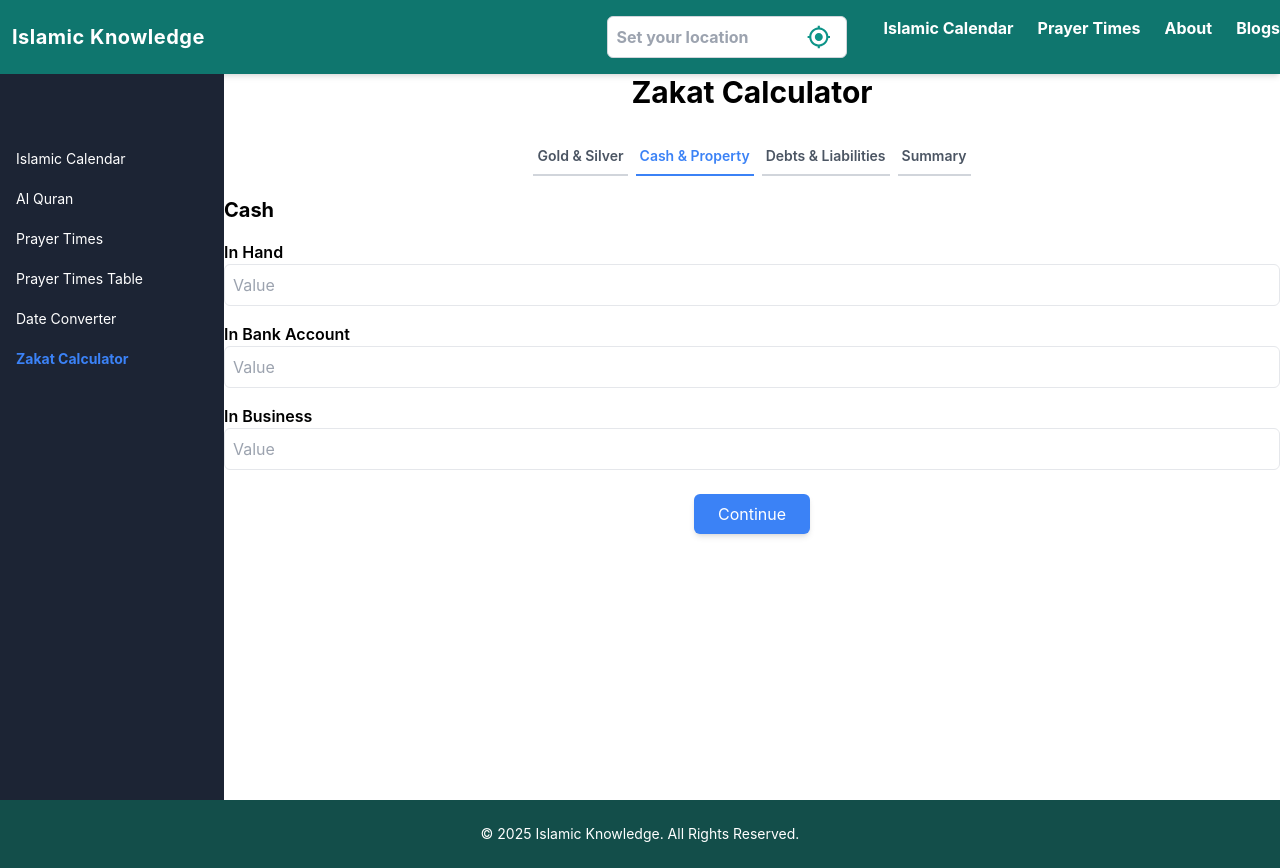
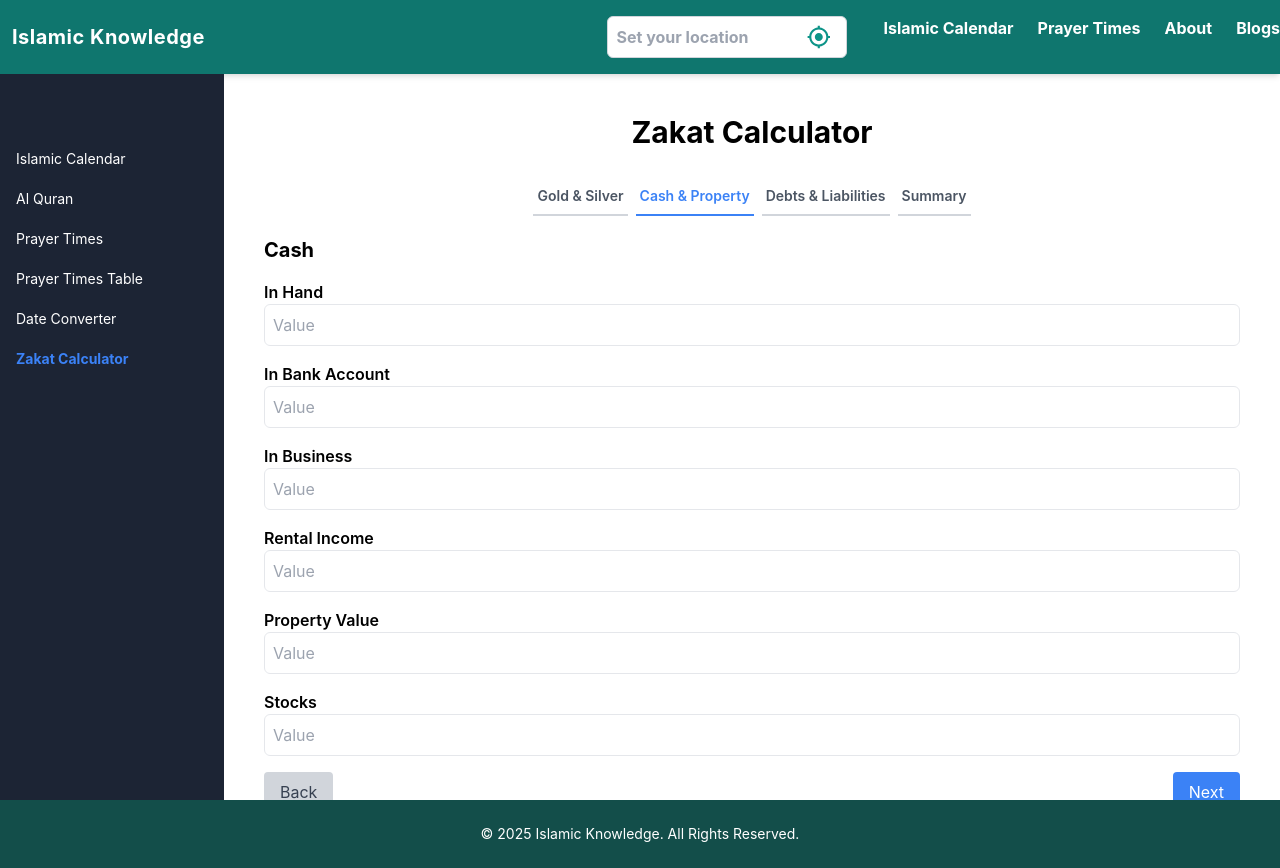
Before and after one commit to somu46/Islamic-calendar, a React (Create React App) app: page /data/zakat-calculator in a window 1280 px wide. Both pictures are taken after a click on the button "Cash & Property". Built offline with nearby package versions, Linux system fonts and the light colour scheme.

Commit message:
gold and silver problem

```diff
--- a/src/Pages/ZakatCalculator/ZakatCalculator.js
+++ b/src/Pages/ZakatCalculator/ZakatCalculator.js
@@ -20,13 +20,10 @@ function ZakatCalculator() {
   const nisab = 87.48; // Nisab in grams of gold
   const zakatRate = 0.025;
 
-  const handleInputChange = (section, field, value) => {
+  const handleInputChange = (field, value) => {
     setFormData((prev) => ({
       ...prev,
-      [section]: {
-        ...prev[section],
       [field]: parseFloat(value) || 0,
-      },
     }));
   };
 
@@ -71,13 +68,11 @@ function ZakatCalculator() {
 
   const handleCalculate = () => {
     setZakatAmount(calculateZakat());
+    setCurrentTab("Summary");
   };
 
-  const isDebtsValid = formData.debts > 0;
-
   return (
-
-      <div className="">
+    <div className="p-4 sm:p-10">
       <h1 className="text-3xl font-bold text-center mb-6">Zakat Calculator</h1>
       <div className="flex flex-wrap justify-center mb-4">
         {["Gold & Silver", "Cash & Property", "Debts & Liabilities", "Summary"].map((tab) => (
@@ -99,36 +94,36 @@ function ZakatCalculator() {
         {currentTab === "Gold & Silver" && (
           <div>
             <h2 className="text-xl font-bold mb-4">Gold</h2>
-              {["20", "22", "24"].map((k) => (
+            {["24", "22", "18"].map((k) => (
               <div key={k} className="flex flex-wrap items-center space-y-2 sm:space-y-0 sm:space-x-4 mb-4">
                 <label className="w-full sm:w-24 font-semibold">{k} Carats</label>
                 <input
                   type="number"
                   placeholder="Grams"
                   className="border rounded-md p-2 flex-1 w-full sm:w-auto mx-1"
-                    onChange={(e) => handleInputChange(`gold${k}`, "grams", e.target.value)}
+                  onChange={(e) => handleInputChange(`gold${k}.grams`, e.target.value)}
                 />
                 <input
                   type="number"
                   placeholder="Price/10g"
                   className="border rounded-md p-2 flex-1 w-full sm:w-auto"
-                    onChange={(e) => handleInputChange(`gold${k}`, "price", e.target.value)}
+                  onChange={(e) => handleInputChange(`gold${k}.price`, e.target.value)}
                 />
               </div>
             ))}
             <h2 className="text-xl font-bold mt-6 mb-4">Silver</h2>
-              <div className="flex flex-wrap  items-center space-y-2 sm:space-y-0 sm:space-x-4 mb-4">
+            <div className="flex flex-wrap items-center space-y-2 sm:space-y-0 sm:space-x-4 mb-4">
               <input
                 type="number"
                 placeholder="Grams"
-                  className="border rounded-md p-2 flex-1 w-full sm:w-auto "
-                  onChange={(e) => handleInputChange("silver", "grams", e.target.value)}
+                className="border rounded-md p-2 flex-1 w-full sm:w-auto"
+                onChange={(e) => handleInputChange("silver.grams", e.target.value)}
               />
               <input
                 type="number"
                 placeholder="Price/10g"
-                  className="border  rounded-md p-2 flex-1 w-full sm:w-auto mx-1"
-                  onChange={(e) => handleInputChange("silver", "price", e.target.value)}
+                className="border rounded-md p-2 flex-1 w-full sm:w-auto mx-1"
+                onChange={(e) => handleInputChange("silver.price", e.target.value)}
               />
             </div>
           </div>
@@ -144,7 +139,7 @@ function ZakatCalculator() {
                   type="number"
                   placeholder="Value"
                   className="border rounded-md p-2 w-full"
-                    onChange={(e) => setFormData((prev) => ({ ...prev, cashInHand: +e.target.value || 0 }))}
+                  onChange={(e) => handleInputChange("cashInHand", e.target.value)}
                 />
               </div>
               <div>
@@ -153,7 +148,7 @@ function ZakatCalculator() {
                   type="number"
                   placeholder="Value"
                   className="border rounded-md p-2 w-full"
-                    onChange={(e) => setFormData((prev) => ({ ...prev, cashInBank: +e.target.value || 0 }))}
+                  onChange={(e) => handleInputChange("cashInBank", e.target.value)}
                 />
               </div>
               <div>
@@ -162,7 +157,34 @@ function ZakatCalculator() {
                   type="number"
                   placeholder="Value"
                   className="border rounded-md p-2 w-full"
-                    onChange={(e) => setFormData((prev) => ({ ...prev, businessCash: +e.target.value || 0 }))}
+                  onChange={(e) => handleInputChange("businessCash", e.target.value)}
+                />
+              </div>
+              <div>
+                <label className="block font-semibold">Rental Income</label>
+                <input
+                  type="number"
+                  placeholder="Value"
+                  className="border rounded-md p-2 w-full"
+                  onChange={(e) => handleInputChange("rentalIncome", e.target.value)}
+                />
+              </div>
+              <div>
+                <label className="block font-semibold">Property Value</label>
+                <input
+                  type="number"
+                  placeholder="Value"
+                  className="border rounded-md p-2 w-full"
+                  onChange={(e) => handleInputChange("propertyValue", e.target.value)}
+                />
+              </div>
+              <div>
+                <label className="block font-semibold">Stocks</label>
+                <input
+                  type="number"
+                  placeholder="Value"
+                  className="border rounded-md p-2 w-full"
+                  onChange={(e) => handleInputChange("stocks", e.target.value)}
                 />
               </div>
             </div>
@@ -171,66 +193,159 @@ function ZakatCalculator() {
 
         {currentTab === "Debts & Liabilities" && (
           <div>
-              <h2 className="text-xl font-bold mb-4">Debts</h2>
-              <label className="block font-semibold">Total Liabilities</label>
+            <h2 className="text-xl font-bold mb-4">Debts & Liabilities</h2>
+            <div>
+              <label className="block font-semibold">Outstanding Debts</label>
               <input
                 type="number"
                 placeholder="Value"
                 className="border rounded-md p-2 w-full"
-                onChange={(e) => setFormData((prev) => ({ ...prev, debts: +e.target.value || 0 }))}
+                onChange={(e) => handleInputChange("debts", e.target.value)}
               />
+            </div>
           </div>
         )}
 
         {currentTab === "Summary" && (
           <div>
             <h2 className="text-xl font-bold mb-4">Summary</h2>
-              <div className="mb-4">
-                <h3 className="font-semibold text-lg mb-2">Gold & Silver</h3>
-                {["20", "22", "24"].map((k) => (
-                  <p key={k} className="text-sm">
-                    Gold {k} Carat: {formData[`gold${k}`].grams}g @ ₹{formData[`gold${k}`].price} per gram = ₹
-                    {(formData[`gold${k}`].grams * formData[`gold${k}`].price).toFixed(2)}
-                  </p>
-                ))}
-                <p className="text-sm">
-                  Silver: {formData.silver.grams}g @ ₹{formData.silver.price} per gram = ₹
-                  {(formData.silver.grams * formData.silver.price).toFixed(2)}
-                </p>
-              </div>
-
-              <div className="mb-4">
-                <h3 className="font-semibold text-lg mb-2">Total Wealth</h3>
-                <p className="text-sm font-bold">₹{calculateTotalWealth().toFixed(2)}</p>
-              </div>
-
-              <div>
-                <h3 className="font-semibold text-lg">Payable Zakat</h3>
-                <p>
-                  {zakatAmount !== null
-                    ? `₹${zakatAmount.toFixed(2)}`
-                    : "Click 'Calculate' to determine your Zakat."}
-                </p>
-              </div>
+            <table className="table-auto border-collapse border border-gray-300 w-full text-sm">
+              <thead>
+                <tr>
+                  <th className="border border-gray-300 p-2 text-left bg-gray-100">Category</th>
+                  <th className="border border-gray-300 p-2 text-left bg-gray-100">Details</th>
+                  <th className="border border-gray-300 p-2 text-right bg-gray-100">Amount (₹)</th>
+                </tr>
+              </thead>
+              <tbody>
+                {/* Gold & Silver Section */}
+                <tr>
+                  <td className="border border-gray-300 p-2 font-bold" rowSpan={4}>Gold & Silver</td>
+                  <td className="border border-gray-300 p-2">Gold 20 Carat</td>
+                  <td className="border border-gray-300 p-2 text-right">
+                    ₹{(formData.gold20.grams * formData.gold20.price).toFixed(2)}
+                  </td>
+                </tr>
+                <tr>
+                  <td className="border border-gray-300 p-2">Gold 22 Carat</td>
+                  <td className="border border-gray-300 p-2 text-right">
+                    ₹{(formData.gold22.grams * formData.gold22.price).toFixed(2)}
+                  </td>
+                </tr>
+                <tr>
+                  <td className="border border-gray-300 p-2">Gold 24 Carat</td>
+                  <td className="border border-gray-300 p-2 text-right">
+                    ₹{(formData.gold24.grams * formData.gold24.price).toFixed(2)}
+                  </td>
+                </tr>
+                <tr>
+                  <td className="border border-gray-300 p-2">Silver</td>
+                  <td className="border border-gray-300 p-2 text-right">
+                    ₹{(formData.silver.grams * formData.silver.price).toFixed(2)}
+                  </td>
+                </tr>
+                {/* Cash Section */}
+                <tr>
+                  <td className="border border-gray-300 p-2 font-bold" rowSpan={3}>Cash</td>
+                  <td className="border border-gray-300 p-2">Cash in Hand</td>
+                  <td className="border border-gray-300 p-2 text-right">
+                    ₹{formData.cashInHand.toFixed(2)}
+                  </td>
+                </tr>
+                <tr>
+                  <td className="border border-gray-300 p-2">Cash in Bank</td>
+                  <td className="border border-gray-300 p-2 text-right">
+                    ₹{formData.cashInBank.toFixed(2)}
+                  </td>
+                </tr>
+                <tr>
+                  <td className="border border-gray-300 p-2">Cash in Business</td>
+                  <td className="border border-gray-300 p-2 text-right">
+                    ₹{formData.businessCash.toFixed(2)}
+                  </td>
+                </tr>
+                {/* Property Section */}
+                <tr>
+                  <td className="border border-gray-300 p-2 font-bold" rowSpan={2}>Property</td>
+                  <td className="border border-gray-300 p-2">Rental Income</td>
+                  <td className="border border-gray-300 p-2 text-right">
+                    ₹{formData.rentalIncome.toFixed(2)}
+                  </td>
+                </tr>
+                <tr>
+                  <td className="border border-gray-300 p-2">Property Value</td>
+                  <td className="border border-gray-300 p-2 text-right">
+                    ₹{formData.propertyValue.toFixed(2)}
+                  </td>
+                </tr>
+                {/* Stocks Section */}
+                <tr>
+                  <td className="border border-gray-300 p-2 font-bold">Stocks</td>
+                  <td className="border border-gray-300 p-2">Total Stocks</td>
+                  <td className="border border-gray-300 p-2 text-right">
+                    ₹{formData.stocks.toFixed(2)}
+                  </td>
+                </tr>
+                {/* Debts Section */}
+                <tr>
+                  <td className="border border-gray-300 p-2 font-bold">Debts</td>
+                  <td className="border border-gray-300 p-2">Total Liabilities</td>
+                  <td className="border border-gray-300 p-2 text-right">
+                    ₹{formData.debts.toFixed(2)}
+                  </td>
+                </tr>
+                {/* Total Wealth */}
+                <tr>
+                  <td className="border border-gray-300 p-2 font-bold">Total Wealth</td>
+                  <td className="border border-gray-300 p-2">Net Wealth after Debts</td>
+                  <td className="border border-gray-300 p-2 text-right">
+                    ₹{calculateTotalWealth().toFixed(2)}
+                  </td>
+                </tr>
+                {/* Zakat Payable */}
+                <tr>
+                  <td className="border border-gray-300 p-2 font-bold">Zakat Payable</td>
+                  <td className="border border-gray-300 p-2">2.5% of Total Wealth</td>
+                  <td className="border border-gray-300 p-2 text-right">
+                    ₹{zakatAmount !== null ? zakatAmount.toFixed(2) : "Click 'Calculate'"}
+                  </td>
+                </tr>
+              </tbody>
+            </table>
           </div>
         )}
       </div>
 
-        <div className="flex justify-center mt-6">
+      <div className="mt-4 flex justify-between">
+        {currentTab !== "Gold & Silver" && (
           <button
-            className={`px-6 py-2 rounded-md shadow-md w-full sm:w-auto ${
-              currentTab === "Summary"
-                ? "bg-green-500 text-white hover:bg-green-600"
-                : "bg-blue-500 text-white hover:bg-blue-600"
-            }`}
-            onClick={currentTab === "Summary" ? handleCalculate : handleNext}
-            disabled={currentTab === "Debts & Liabilities" && !isDebtsValid}
+            className="px-4 py-2 bg-gray-300 text-gray-700 rounded"
+            onClick={() => setCurrentTab((prev) => {
+              if (prev === "Cash & Property") return "Gold & Silver";
+              if (prev === "Debts & Liabilities") return "Cash & Property";
+              return "Summary";
+            })}
           >
-            {currentTab === "Summary" ? "Calculate" : "Continue"}
+            Back
           </button>
+        )}
+        {currentTab !== "Summary" ? (
+          <button
+            className="px-4 py-2 bg-blue-500 text-white rounded"
+            onClick={handleNext}
+          >
+            Next
+          </button>
+        ) : (
+          <button
+            className="px-4 py-2 bg-green-500 text-white rounded"
+            onClick={handleCalculate}
+          >
+            Calculate Zakat
+          </button>
+        )}
       </div>
     </div>
-
   );
 }
 
```
Lines whose indentation alone changed are shown as unchanged.
